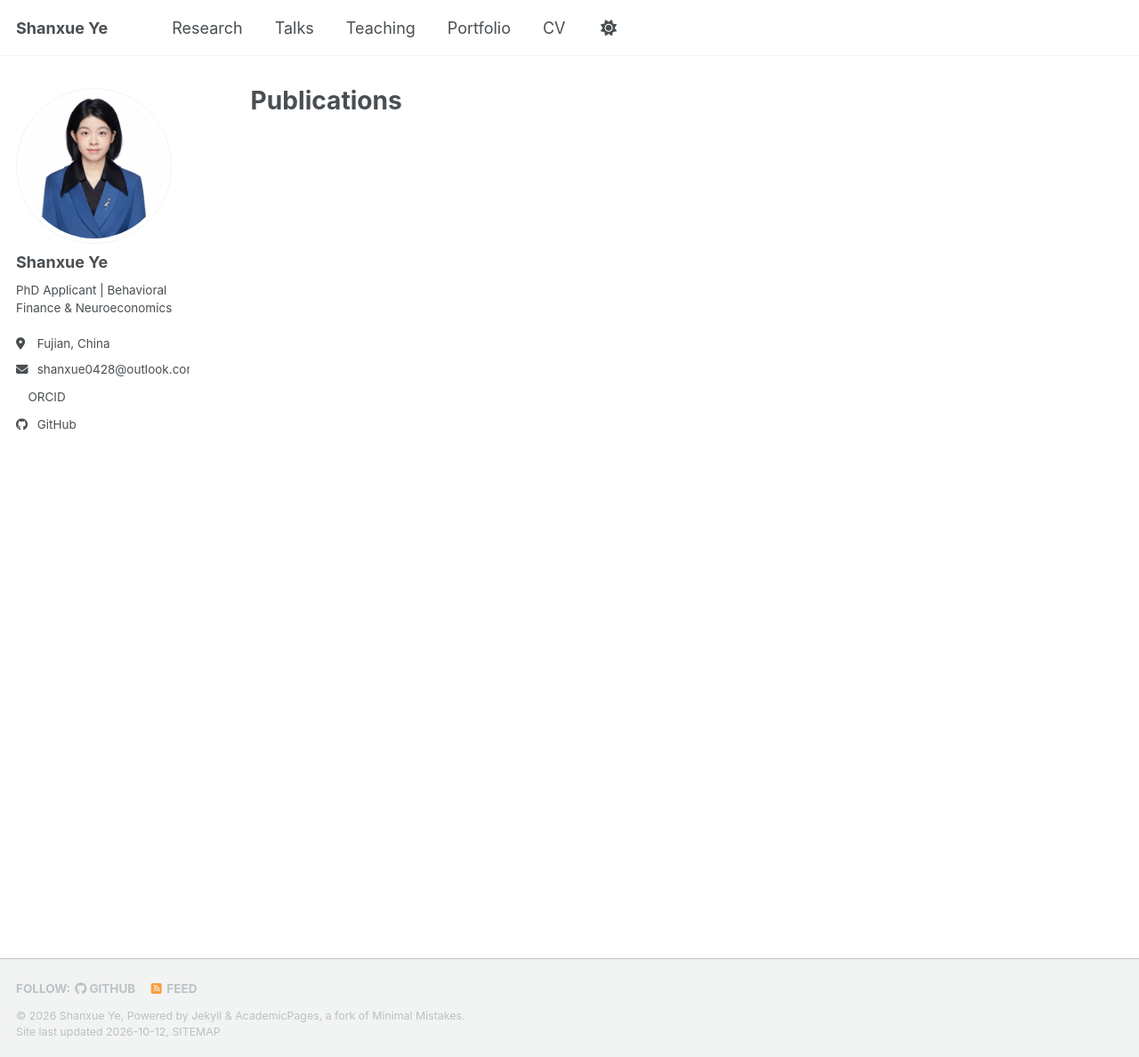
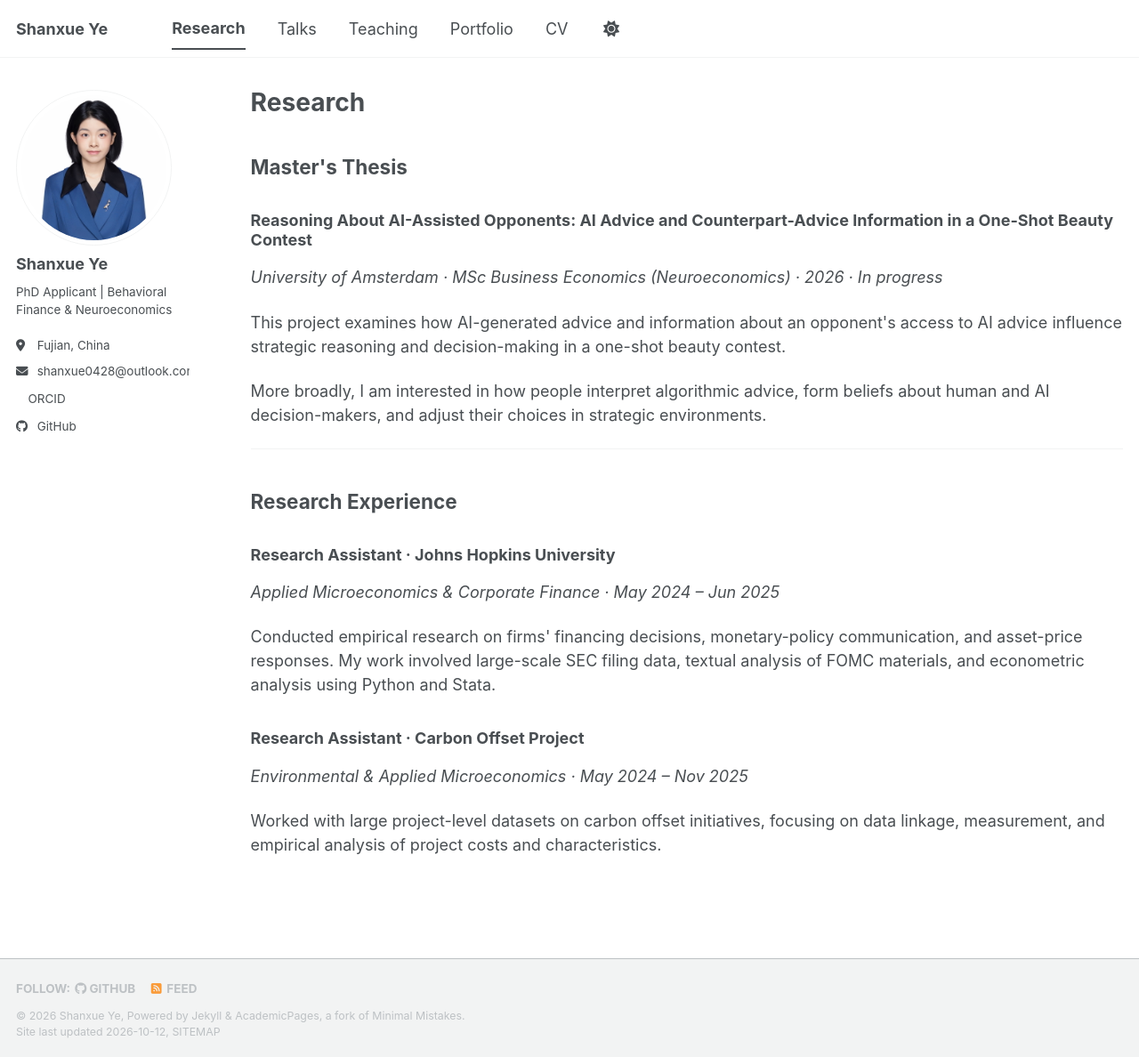
Before and after one commit to shanxue0428/academic-site, a Jekyll site: the page built from _pages/publications.html, in a window 1280 px wide and 1188 px high. Shown: the whole window at 89% size. Built offline with Jekyll 4.4.1, drawn with Linux system fonts in a browser that asks for light colours; a style sheet for code colours, icons or effects is not loaded.

Commit message:
Update publications.html

```diff
--- a/_pages/publications.html
+++ b/_pages/publications.html
@@ -1,33 +1,58 @@
 ---
 layout: archive
-title: "Publications"
-permalink: /publications/
+title: "Research"
+permalink: /research/
 author_profile: true
 ---
 
-{% if site.author.googlescholar %}
-  <div class="wordwrap">You can also find my articles on <a href="{{site.author.googlescholar}}">my Google Scholar profile</a>.</div>
-{% endif %}
+<h2>Master's Thesis</h2>
 
-{% include base_path %}
+<h3>
+  Reasoning About AI-Assisted Opponents:
+  AI Advice and Counterpart-Advice Information in a One-Shot Beauty Contest
+</h3>
 
-<!-- New style rendering if publication categories are defined -->
-{% if site.publication_category %}
-  {% for category in site.publication_category  %}
-    {% assign title_shown = false %}
-    {% for post in site.publications reversed %}
-      {% if post.category != category[0] %}
-        {% continue %}
-      {% endif %}
-      {% unless title_shown %}
-        <h2>{{ category[1].title }}</h2><hr />
-        {% assign title_shown = true %}
-      {% endunless %}
-      {% include archive-single.html %}
-    {% endfor %}
-  {% endfor %}
-{% else %}
-  {% for post in site.publications reversed %}
-    {% include archive-single.html %}
-  {% endfor %}
-{% endif %}
+<p>
+  <em>University of Amsterdam · MSc Business Economics (Neuroeconomics) · 2026 · In progress</em>
+</p>
+
+<p>
+  This project examines how AI-generated advice and information about an
+  opponent's access to AI advice influence strategic reasoning and
+  decision-making in a one-shot beauty contest.
+</p>
+
+<p>
+  More broadly, I am interested in how people interpret algorithmic advice,
+  form beliefs about human and AI decision-makers, and adjust their choices
+  in strategic environments.
+</p>
+
+<hr>
+
+<h2>Research Experience</h2>
+
+<h3>Research Assistant · Johns Hopkins University</h3>
+
+<p>
+  <em>Applied Microeconomics & Corporate Finance · May 2024 – Jun 2025</em>
+</p>
+
+<p>
+  Conducted empirical research on firms' financing decisions, monetary-policy
+  communication, and asset-price responses. My work involved large-scale SEC
+  filing data, textual analysis of FOMC materials, and econometric analysis
+  using Python and Stata.
+</p>
+
+<h3>Research Assistant · Carbon Offset Project</h3>
+
+<p>
+  <em>Environmental & Applied Microeconomics · May 2024 – Nov 2025</em>
+</p>
+
+<p>
+  Worked with large project-level datasets on carbon offset initiatives,
+  focusing on data linkage, measurement, and empirical analysis of project
+  costs and characteristics.
+</p>
```
